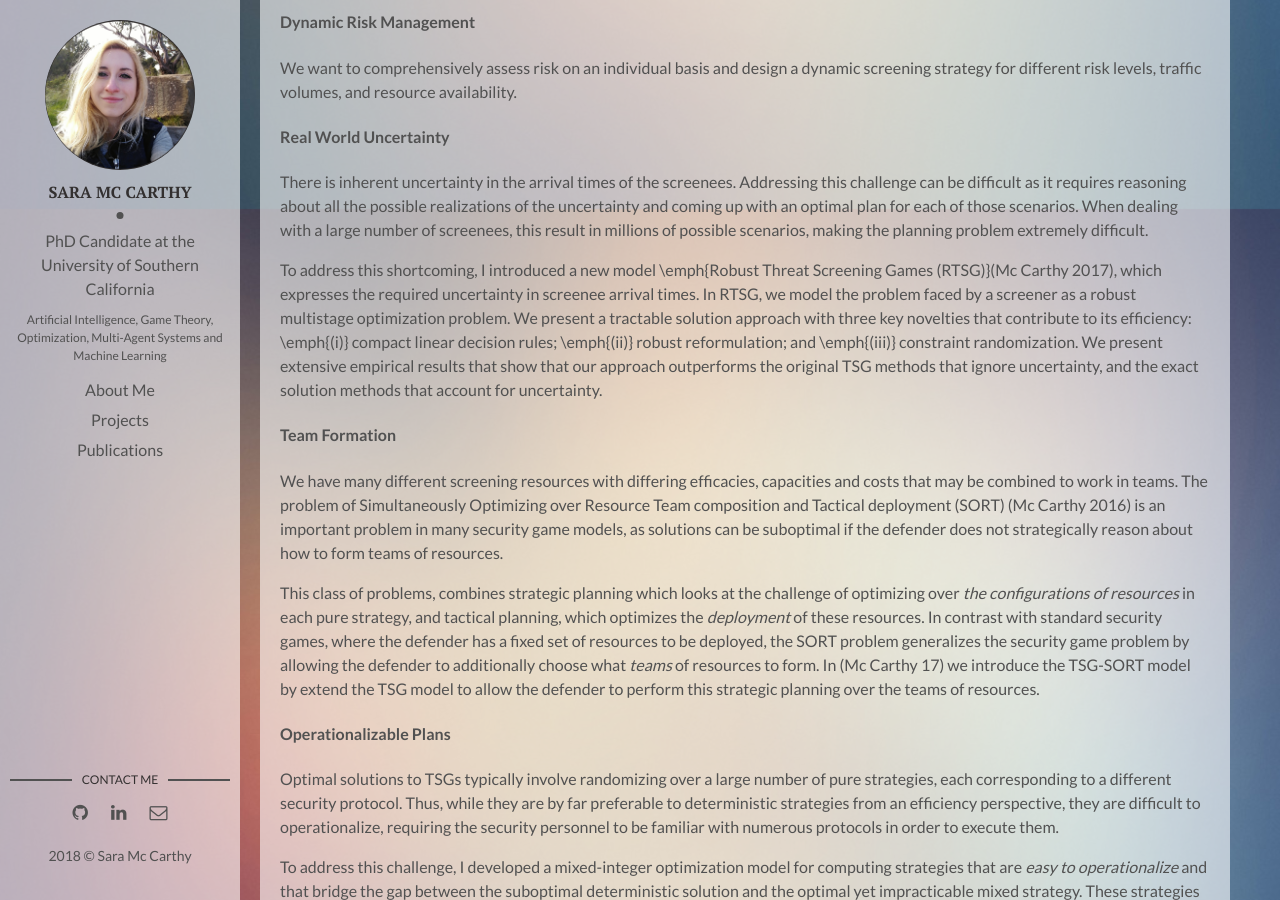
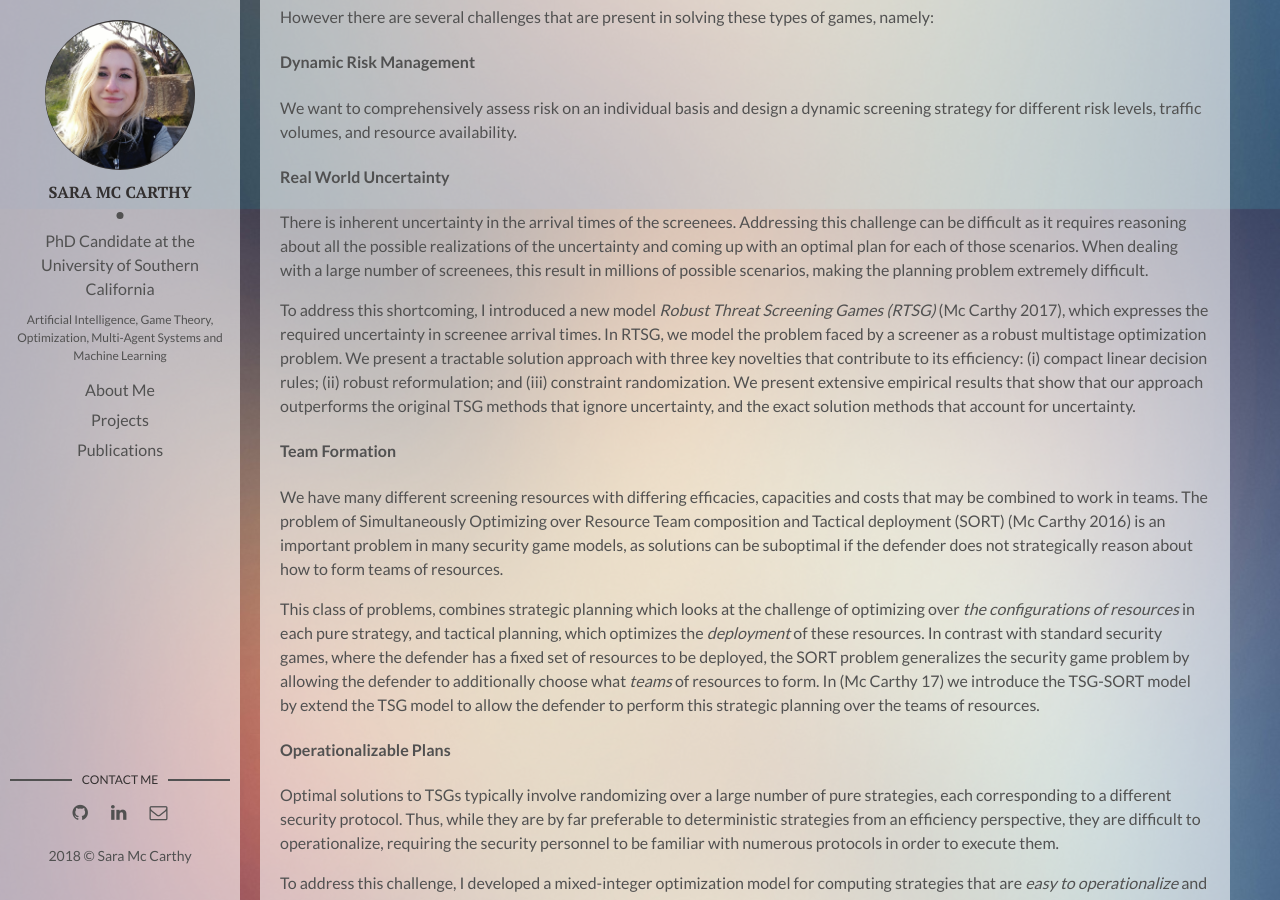
Before and after one commit to saramccarthy/saramccarthy.github.io, a Jekyll site: the page built from _posts/2017-04-06-threat-screening.markdown, in a window 1280 px wide and 900 px high, scrolled down 1071 px. Built offline with Jekyll 4.4.1, drawn with Linux system fonts in a browser that asks for light colours.

Commit message:
Update 2017-04-06-threat-screening.markdown

```diff
--- a/_posts/2017-04-06-threat-screening.markdown
+++ b/_posts/2017-04-06-threat-screening.markdown
@@ -13,6 +13,8 @@ The goal of this work is to develop efficient and effective game theoretic metho
 Threat Screening Games (TSG) are a game theoretic model, developed in collaboration with the Transportation Security Administration (TSA), which address these specific challenges by allowing the defender to remain unpredictable to a strategic adversary through randomized screening, allowing for more effective use of limited screening resources, leading to improved security.
 
 ![screening]({{site.baseurl}}/assets/img/security.png)
+<br><br>
+
 However there are several challenges that are present in solving these types of games, namely:<br>
 
 <h4> Dynamic Risk Management </h4>
@@ -21,7 +23,7 @@ We want to comprehensively assess risk on an individual basis and design a dynam
 <h4> Real World Uncertainty </h4>
 There is inherent uncertainty in the arrival times of the screenees. Addressing this challenge can be difficult as it requires reasoning about all the possible realizations of the uncertainty and coming up with an optimal plan for each of those scenarios. When dealing with a large number of screenees, this result in millions of possible scenarios, making the planning problem extremely difficult.
 
-To address this shortcoming, I introduced a new model \emph{Robust Threat Screening Games (RTSG)}(Mc Carthy 2017), which expresses the required uncertainty in screenee arrival times. In RTSG, we model the problem faced by a screener as a robust multistage optimization problem. We present a tractable solution approach with three key novelties that contribute to its efficiency: \emph{(i)} compact linear decision rules; \emph{(ii)} robust reformulation; and \emph{(iii)} constraint randomization. We present extensive empirical results that show that our approach outperforms the original TSG methods that ignore uncertainty, and the exact solution methods that account for uncertainty.
+To address this shortcoming, I introduced a new model <i>Robust Threat Screening Games (RTSG)</i> (Mc Carthy 2017), which expresses the required uncertainty in screenee arrival times. In RTSG, we model the problem faced by a screener as a robust multistage optimization problem. We present a tractable solution approach with three key novelties that contribute to its efficiency: (i) compact linear decision rules; (ii) robust reformulation; and (iii) constraint randomization. We present extensive empirical results that show that our approach outperforms the original TSG methods that ignore uncertainty, and the exact solution methods that account for uncertainty.
 
 <h4> Team Formation </h4>
 We have many different screening resources with differing efficacies, capacities and costs that may be combined to work in teams. The problem of Simultaneously Optimizing over Resource Team composition and Tactical deployment (SORT) (Mc Carthy 2016) is an important problem in many security game models, as solutions can be suboptimal if the defender does not strategically reason about how to form teams of resources.
```
